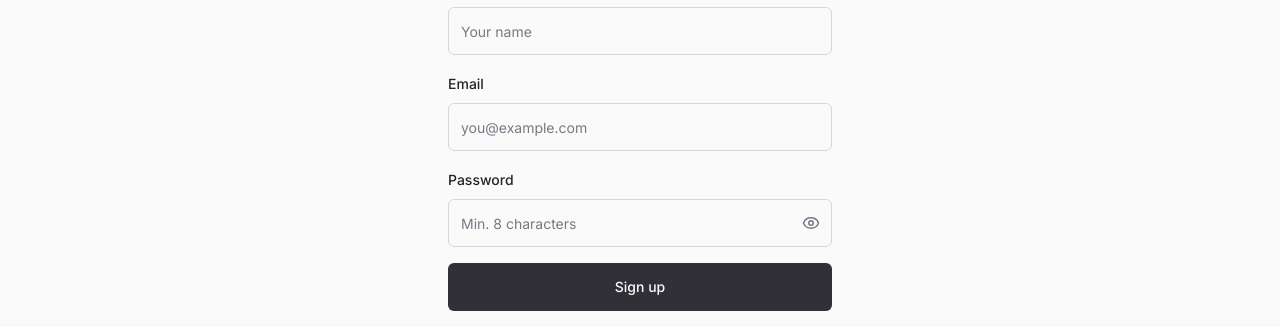
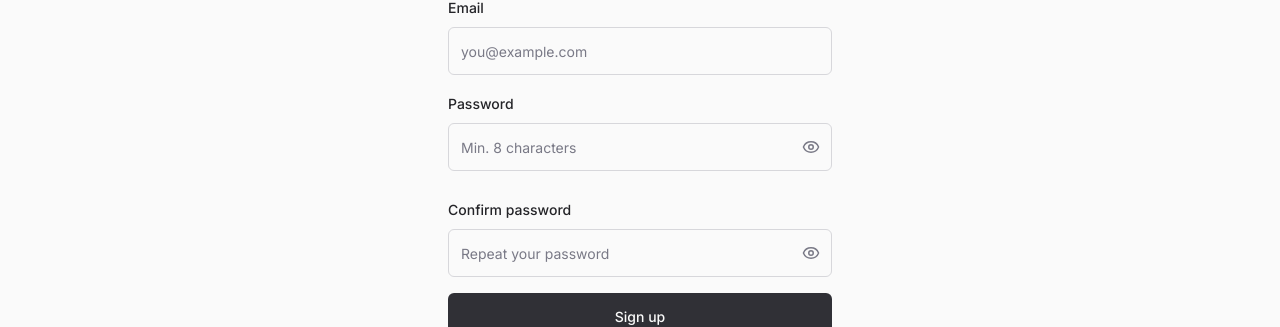
Before and after one commit to patriciasegantine/nexus-app, a Next.js app: page /register in a window 1280 px wide. Shown: the part 269-596 px from the top of the page. Built offline with nearby package versions, Linux system fonts and the light colour scheme; no server answers.

Commit message:
feat(auth): enhance password validation and add confirm password field

```diff
--- /dev/null
+++ b/src/app/(auth)/register/components/register-password-fields.tsx
@@ -0,0 +1,86 @@
+"use client"
+
+import { useState } from "react"
+import { Eye, EyeOff } from "lucide-react"
+import { Input } from "@/components/ui/input"
+import { Label } from "@/components/ui/label"
+import { PasswordRules } from "@/components/password-rules"
+import { usePasswordRules } from "@/hooks/use-password-rules"
+
+type RegisterPasswordFieldsProps = {
+  password: string
+  confirmPassword: string
+  onPasswordChange: (value: string) => void
+  onConfirmPasswordChange: (value: string) => void
+  passwordMismatch: boolean
+}
+
+export function RegisterPasswordFields({
+  password,
+  confirmPassword,
+  onPasswordChange,
+  onConfirmPasswordChange,
+  passwordMismatch,
+}: RegisterPasswordFieldsProps) {
+  const { showRules, setShowRules, passwordRules } = usePasswordRules(password)
+  const [showPassword, setShowPassword] = useState(false)
+  const [showConfirmPassword, setShowConfirmPassword] = useState(false)
+
+  return (
+    <>
+      <div className="space-y-2">
+        <Label htmlFor="password">Password</Label>
+        <div className="relative">
+          <Input
+            id="password"
+            name="password"
+            type={showPassword ? "text" : "password"}
+            placeholder="Min. 8 characters"
+            className="h-12 pr-11"
+            value={password}
+            onChange={(event) => onPasswordChange(event.target.value)}
+            onFocus={() => setShowRules(true)}
+            onBlur={() => setShowRules(password.length > 0)}
+            required
+          />
+          <button
+            type="button"
+            onClick={() => setShowPassword((value) => !value)}
+            aria-label={showPassword ? "Hide password" : "Show password"}
+            className="absolute right-3 top-1/2 -translate-y-1/2 text-muted-foreground hover:text-foreground"
+          >
+            {showPassword ? <EyeOff size={18} /> : <Eye size={18} />}
+          </button>
+        </div>
+        <PasswordRules rules={passwordRules} visible={showRules || password.length > 0} />
+      </div>
+
+      <div className="space-y-2">
+        <Label htmlFor="confirmPassword">Confirm password</Label>
+        <div className="relative">
+          <Input
+            id="confirmPassword"
+            name="confirmPassword"
+            type={showConfirmPassword ? "text" : "password"}
+            placeholder="Repeat your password"
+            className="h-12 pr-11"
+            value={confirmPassword}
+            onChange={(event) => onConfirmPasswordChange(event.target.value)}
+            required
+          />
+          <button
+            type="button"
+            onClick={() => setShowConfirmPassword((value) => !value)}
+            aria-label={showConfirmPassword ? "Hide password" : "Show password"}
+            className="absolute right-3 top-1/2 -translate-y-1/2 text-muted-foreground hover:text-foreground"
+          >
+            {showConfirmPassword ? <EyeOff size={18} /> : <Eye size={18} />}
+          </button>
+        </div>
+        {passwordMismatch && (
+          <p className="text-sm text-destructive">Passwords don&apos;t match</p>
+        )}
+      </div>
+    </>
+  )
+}
--- a/src/app/(auth)/register/page.tsx
+++ b/src/app/(auth)/register/page.tsx
@@ -11,14 +11,17 @@ import { signIn } from "next-auth/react"
 import Link from "next/link"
 import { AppRoutes } from "@/constants/routes"
 import { useRouter } from "next/navigation"
-import { Eye, EyeOff } from "lucide-react"
+import { RegisterPasswordFields } from "@/app/(auth)/register/components/register-password-fields"
 
 const initialState = { success: false, error: undefined }
 
 export default function RegisterPage() {
   const router = useRouter()
   const [state, action, isPending] = useActionState(registerUser, initialState)
-  const [showPassword, setShowPassword] = useState(false)
+  const [password, setPassword] = useState("")
+  const [confirmPassword, setConfirmPassword] = useState("")
+
+  const passwordMismatch = confirmPassword.length > 0 && password !== confirmPassword
 
   useEffect(() => {
     if (state.success && state.redirectTo) {
@@ -27,7 +30,7 @@ export default function RegisterPage() {
   }, [router, state.redirectTo, state.success])
 
   return (
-    <div className="min-h-screen flex flex-col items-center justify-center p-4">
+    <div className="min-h-[calc(100dvh-64px)] flex flex-col items-center justify-center p-4">
       <div className="w-full max-w-sm space-y-8">
         <div className="space-y-2 text-center">
           <h1 className="text-3xl font-light">Create an account</h1>
@@ -43,33 +46,19 @@ export default function RegisterPage() {
             <Label htmlFor="email">Email</Label>
             <Input id="email" name="email" type="email" placeholder="you@example.com" className="h-12" required />
           </div>
-          <div className="space-y-2">
-            <Label htmlFor="password">Password</Label>
-            <div className="relative">
-              <Input
-                id="password"
-                name="password"
-                type={showPassword ? "text" : "password"}
-                placeholder="Min. 8 characters"
-                className="h-12 pr-11"
-                required
-              />
-              <button
-                type="button"
-                onClick={() => setShowPassword((value) => !value)}
-                aria-label={showPassword ? "Hide password" : "Show password"}
-                className="absolute right-3 top-1/2 -translate-y-1/2 text-muted-foreground hover:text-foreground"
-              >
-                {showPassword ? <EyeOff size={18} /> : <Eye size={18} />}
-              </button>
-            </div>
-          </div>
+          <RegisterPasswordFields
+            password={password}
+            confirmPassword={confirmPassword}
+            onPasswordChange={setPassword}
+            onConfirmPasswordChange={setConfirmPassword}
+            passwordMismatch={passwordMismatch}
+          />
 
           {state.error && (
             <p className="text-sm text-destructive">{state.error}</p>
           )}
 
-          <Button type="submit" className="w-full h-12" disabled={isPending}>
+          <Button type="submit" className="w-full h-12" disabled={isPending || passwordMismatch}>
             {isPending ? "Creating account..." : "Sign up"}
           </Button>
         </form>
--- a/src/components/password-rules/index.tsx
+++ b/src/components/password-rules/index.tsx
@@ -1,29 +1,39 @@
-import { Check } from "lucide-react"
+import { CheckCircle2, Circle } from "lucide-react"
+import { cn } from "@/lib/utils"
+import type { PasswordRule } from "@/hooks/use-password-rules"
 
 interface PasswordRulesProps {
-  rules: {
-    text: string
-    valid: boolean
-  }[]
+  rules: PasswordRule[]
+  visible: boolean
 }
 
-export function PasswordRules({ rules }: PasswordRulesProps) {
+export function PasswordRules({ rules, visible }: PasswordRulesProps) {
+  const completed = rules.filter((rule) => rule.valid).length
+
   return (
-    <div className="bg-muted/50 rounded-lg p-4 space-y-2">
+    <div
+      className={cn(
+        "overflow-hidden rounded-lg border bg-muted/30 transition-all duration-300",
+        visible ? "max-h-56 opacity-100 p-4" : "max-h-0 opacity-0 p-0 border-transparent"
+      )}
+    >
+      <p className="mb-3 text-xs text-muted-foreground">
+        Password strength: {completed}/{rules.length}
+      </p>
+
       {rules.map((rule, index) => (
         <div
           key={index}
-          className={`flex items-center gap-2 text-sm transition-colors ${
-            rule.valid
-              ? 'text-muted-foreground'
-              : 'text-muted-foreground/60'
-          }`}
+          className={cn(
+            "flex items-center gap-2 py-1 text-sm transition-all duration-200",
+            rule.valid ? "text-foreground" : "text-muted-foreground"
+          )}
         >
-          <Check className={`h-4 w-4 ${
-            rule.valid
-              ? 'text-green-500'
-              : 'text-muted-foreground/30'
-          }`} />
+          {rule.valid ? (
+            <CheckCircle2 className="h-4 w-4 text-green-500" />
+          ) : (
+            <Circle className="h-4 w-4 text-muted-foreground/50" />
+          )}
           <span>{rule.text}</span>
         </div>
       ))}
--- a/src/hooks/use-password-rules.ts
+++ b/src/hooks/use-password-rules.ts
@@ -1,30 +1,42 @@
 import { useState } from "react"
+
+export type PasswordRule = {
+  text: string
+  valid: boolean
+}
 
 export const usePasswordRules = (password: string) => {
   const [showRules, setShowRules] = useState(false)
 
-  const passwordRules = [
+  const passwordRules: PasswordRule[] = [
     {
-      text: "At least 8 characters",
+      text: "at least 8 characters",
       valid: password.length >= 8
     },
     {
-      text: "One lowercase letter",
+      text: "one lowercase letter",
       valid: /[a-z]/.test(password)
     },
     {
-      text: "One uppercase letter",
+      text: "one uppercase letter",
       valid: /[A-Z]/.test(password)
     },
     {
-      text: "One number",
+      text: "one number",
       valid: /\d/.test(password)
+    },
+    {
+      text: "one special character",
+      valid: /[^A-Za-z0-9]/.test(password)
     }
   ]
+
+  const completedRules = passwordRules.filter((rule) => rule.valid).length
 
   return {
     showRules,
     setShowRules,
-    passwordRules
+    passwordRules,
+    completedRules
   }
 }
--- a/src/lib/actions/auth.ts
+++ b/src/lib/actions/auth.ts
@@ -56,6 +56,7 @@ export async function registerUser(
     name: formData.get("name"),
     email: formData.get("email"),
     password: formData.get("password"),
+    confirmPassword: formData.get("confirmPassword"),
   }
 
   const parsed = registerSchema.safeParse(raw)
--- a/src/validations/auth.ts
+++ b/src/validations/auth.ts
@@ -25,7 +25,17 @@ export const registerSchema = z.object({
   password: z
     .string()
     .min(1, "Password is required")
-    .min(8, "Password must be at least 8 characters"),
+    .min(8, "Password must be at least 8 characters")
+    .regex(/[a-z]/, "Password must contain at least one lowercase letter")
+    .regex(/[A-Z]/, "Password must contain at least one uppercase letter")
+    .regex(/[0-9]/, "Password must contain at least one number")
+    .regex(/[^A-Za-z0-9]/, "Password must contain at least one special character"),
+  confirmPassword: z
+    .string()
+    .min(1, "Please confirm your password"),
+}).refine((data) => data.password === data.confirmPassword, {
+  message: "Passwords don't match",
+  path: ["confirmPassword"],
 })
 
 export type RegisterInput = z.infer<typeof registerSchema>
@@ -46,7 +56,8 @@ export const resetPasswordSchema = z.object({
     .min(8, "Password must be at least 8 characters")
     .regex(/[a-z]/, "Password must contain at least one lowercase letter")
     .regex(/[A-Z]/, "Password must contain at least one uppercase letter")
-    .regex(/[0-9]/, "Password must contain at least one number"),
+    .regex(/[0-9]/, "Password must contain at least one number")
+    .regex(/[^A-Za-z0-9]/, "Password must contain at least one special character"),
   confirmPassword: z
     .string()
     .min(1, "Please confirm your password"),
```
